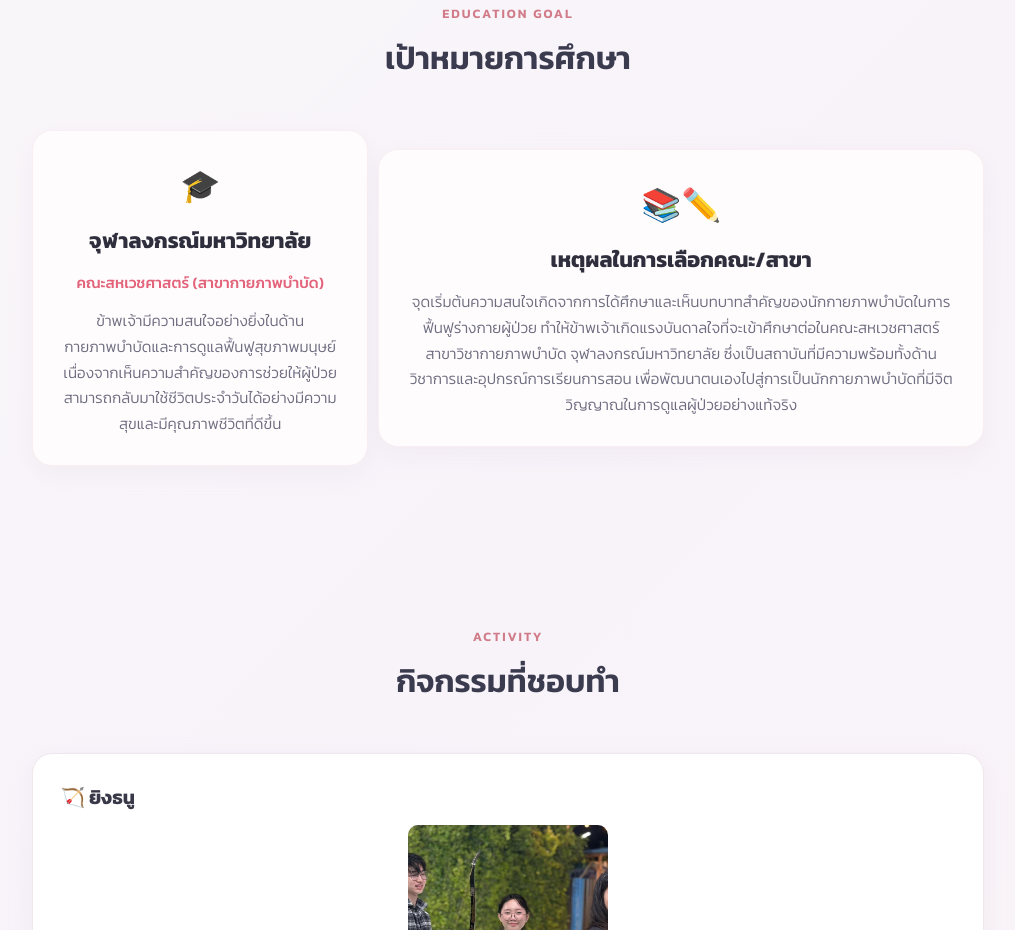
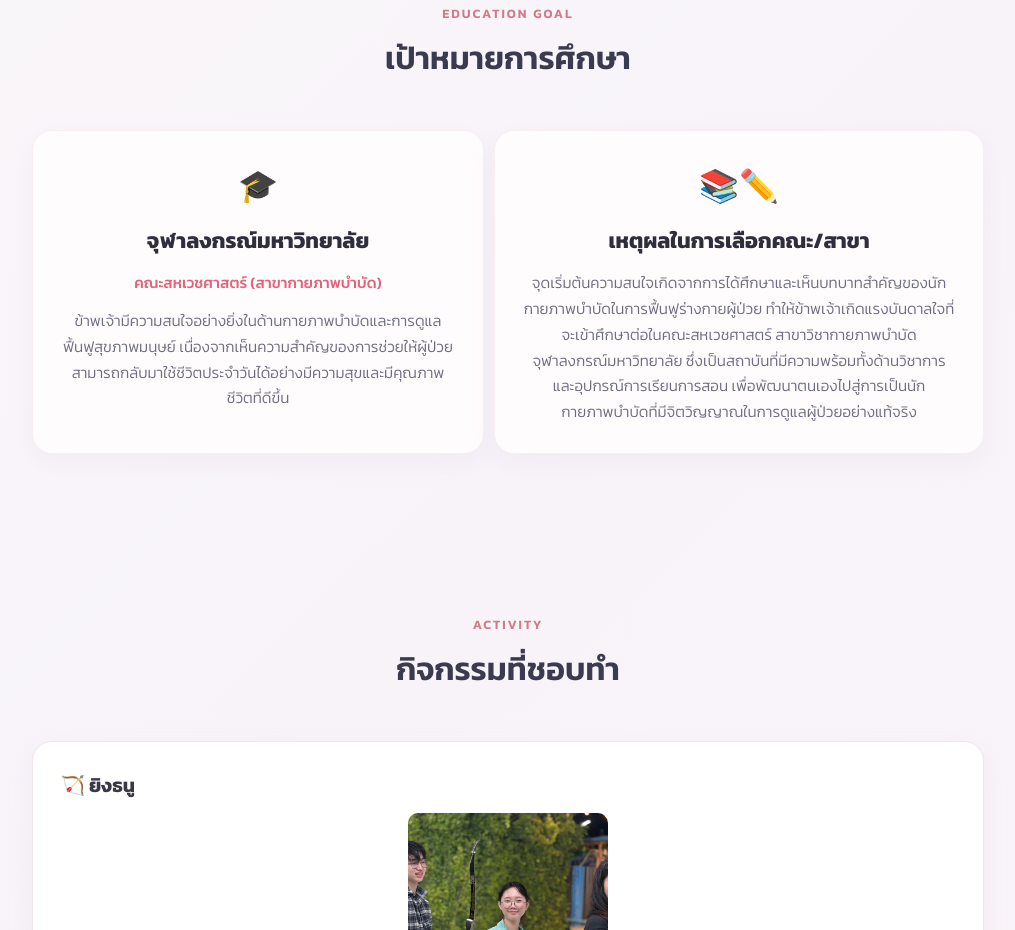
Before and after one commit to s34334/s34334.github.io, a plain HTML site: page index.html in a window 1280 px wide. Shown: the part 1316-2246 px from the top of the page, without its empty margins (132-1147 px from the left). Drawn offline with Linux system fonts and the light colour scheme.

Commit message:
Update index.html

```diff
--- a/index.html
+++ b/index.html
@@ -322,14 +322,14 @@
     <div class="section-tag">Education Goal</div>
     <h2 class="section-title">เป้าหมายการศึกษา</h2>
     <div style="display: flex;">
-      <div class="card" style="text-align: center; max-width: 650px; margin-right: 10px; background: #fffcfd; border-color: #faeef2;">
+      <div class="card" style="text-align: center; max-width: 490px; margin-right: 10px; background: #fffcfd; border-color: #faeef2;">
         <div style="font-size: 2rem; margin-bottom: 10px;">🎓</div>
         <h3 style="font-size: 1.35rem; color: #2e2e3d;">จุฬาลงกรณ์มหาวิทยาลัย</h3>
         <p style="color: #e2637a; font-weight: 500; margin-bottom: 12px;">คณะสหเวชศาสตร์ (สาขากายภาพบำบัด)</p>
         <p>ข้าพเจ้ามีความสนใจอย่างยิ่งในด้านกายภาพบำบัดและการดูแลฟื้นฟูสุขภาพมนุษย์ เนื่องจากเห็นความสำคัญของการช่วยให้ผู้ป่วยสามารถกลับมาใช้ชีวิตประจำวันได้อย่างมีความสุขและมีคุณภาพชีวิตที่ดีขึ้น</p>
       </div>
 
-      <div class="card" style="text-align: center; max-width: 650px; margin: auto; background: #fffcfd; border-color: #faeef2;">
+      <div class="card" style="text-align: center; max-width: 490px; margin: auto; background: #fffcfd; border-color: #faeef2;">
         <div style="font-size: 2rem; margin-bottom: 10px;">📚✏️</div>
         <h3 style="font-size: 1.35rem; color: #2e2e3d;">เหตุผลในการเลือกคณะ/สาขา</h3>
         <p>จุดเริ่มต้นความสนใจเกิดจากการได้ศึกษาและเห็นบทบาทสำคัญของนักกายภาพบำบัดในการฟื้นฟูร่างกายผู้ป่วย ทำให้ข้าพเจ้าเกิดแรงบันดาลใจที่จะเข้าศึกษาต่อในคณะสหเวชศาสตร์ สาขาวิชากายภาพบำบัด จุฬาลงกรณ์มหาวิทยาลัย ซึ่งเป็นสถาบันที่มีความพร้อมทั้งด้านวิชาการและอุปกรณ์การเรียนการสอน เพื่อพัฒนาตนเองไปสู่การเป็นนักกายภาพบำบัดที่มีจิตวิญญาณในการดูแลผู้ป่วยอย่างแท้จริง</p>
```
